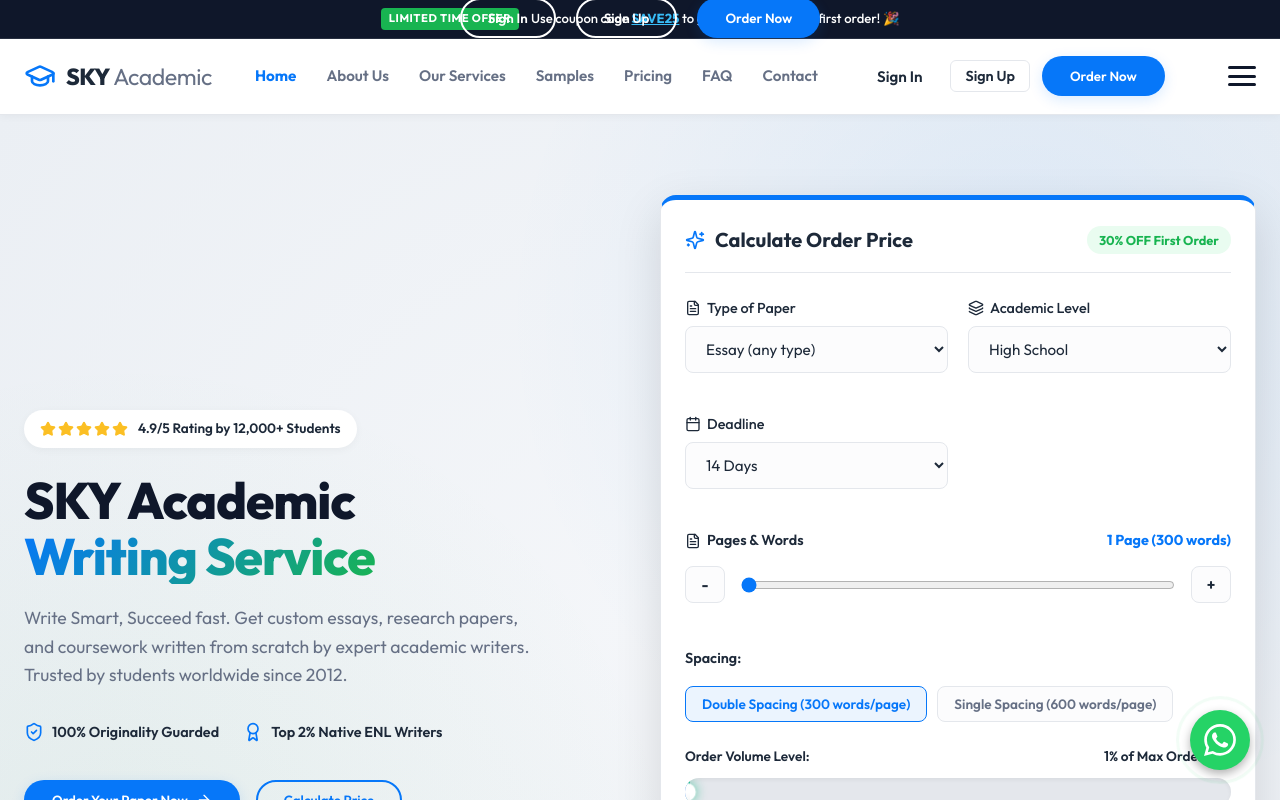
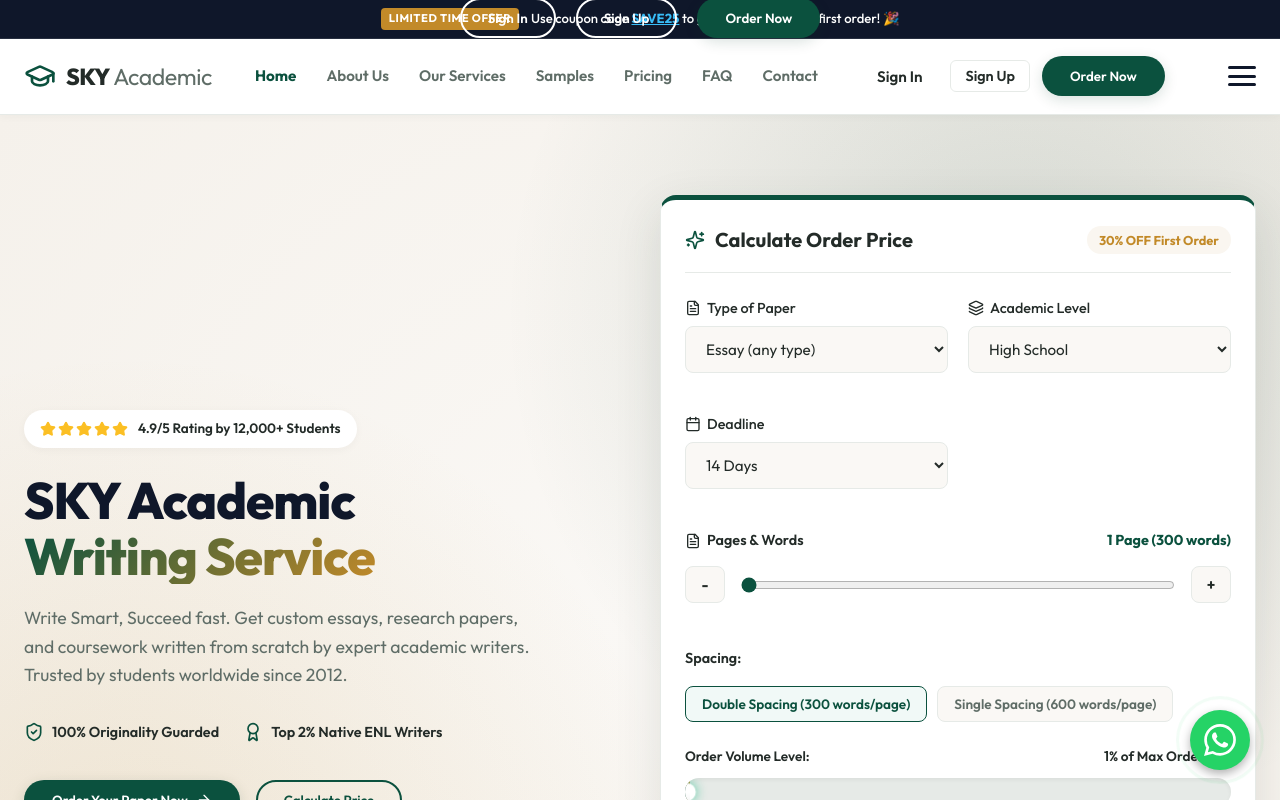
Before and after one commit to usmanwajid09/Academic-Writing, a React (Vite) app: page / in a window 1280 px wide. Shown: the top 800 px of the page. Built offline with nearby package versions, Linux system fonts and the light colour scheme.

Commit message:
feat: overhaul color palette to premium Forest Green and Warm Champagne/Gold Ivy League theme

```diff
--- a/src/index.css
+++ b/src/index.css
@@ -3,30 +3,28 @@
 :root {
   --font-family: 'Outfit', -apple-system, BlinkMacSystemFont, 'Segoe UI', Roboto, Oxygen, Ubuntu, Cantarell, sans-serif;
 
-  /* Primary HSL Color Palette */
-  --hue: 212;
-  --primary: HSL(var(--hue), 95%, 50%);
-  --primary-hover: HSL(var(--hue), 95%, 42%);
-  --primary-light: HSL(var(--hue), 95%, 96%);
-  --primary-glow: rgba(0, 122, 255, 0.15);
-
-  /* Accent HSL Color Palette */
-  --accent-hue: 142;
-  --accent: HSL(var(--accent-hue), 76%, 40%);
-  --accent-hover: HSL(var(--accent-hue), 76%, 33%);
-  --accent-light: HSL(var(--accent-hue), 76%, 95%);
-  --accent-glow: rgba(40, 167, 69, 0.15);
-
-  /* Neutral Color Palette (Light Mode Default) */
-  --text-main: #1d2939;
-  --text-muted: #667085;
-  --border-light: #e4e7ec;
-  --bg-main: #fcfcfd;
+  /* Primary HSL Color Palette - Deep Forest Green */
+  --primary: HSL(164, 76%, 18%);
+  --primary-hover: HSL(164, 76%, 12%);
+  --primary-light: HSL(164, 40%, 96%);
+  --primary-glow: rgba(10, 58, 42, 0.15);
+
+  /* Accent HSL Color Palette - Luxury Gold */
+  --accent: HSL(38, 65%, 46%);
+  --accent-hover: HSL(38, 65%, 38%);
+  --accent-light: HSL(38, 50%, 96%);
+  --accent-glow: rgba(189, 138, 39, 0.15);
+
+  /* Neutral Color Palette (Warm Champagne/Cream Theme) */
+  --text-main: #232b28;
+  --text-muted: #5f6d67;
+  --border-light: #e6eae7;
+  --bg-main: #faf8f5;
   --bg-card: #ffffff;
 
-  --shadow-color: rgba(0, 0, 0, 0.04);
-  --shadow-color-md: rgba(0, 0, 0, 0.08);
-  --shadow-color-lg: rgba(0, 0, 0, 0.12);
+  --shadow-color: rgba(42, 58, 50, 0.04);
+  --shadow-color-md: rgba(42, 58, 50, 0.08);
+  --shadow-color-lg: rgba(42, 58, 50, 0.12);
 
   /* Dimensions & Offsets */
   --radius-sm: 8px;
@@ -435,9 +433,9 @@
 }
 
 .gradient-bg-hero {
-  background: radial-gradient(circle at 80% 20%, rgba(0, 122, 255, 0.08) 0%, transparent 40%),
-              radial-gradient(circle at 10% 80%, rgba(40, 167, 69, 0.06) 0%, transparent 40%),
-              radial-gradient(circle at 50% 50%, rgba(244, 246, 249, 1) 0%, rgba(235, 239, 244, 1) 100%);
+  background: radial-gradient(circle at 80% 20%, var(--primary-glow) 0%, transparent 40%),
+              radial-gradient(circle at 10% 80%, var(--accent-glow) 0%, transparent 40%),
+              radial-gradient(circle at 50% 50%, var(--bg-main) 0%, #f5f1eb 100%);
 }
 
 .glow-card-primary {
@@ -1342,7 +1340,7 @@
 }
 .liquid-fill {
   height: 100%;
-  background: linear-gradient(90deg, #3b82f6, #10b981);
+  background: linear-gradient(90deg, var(--primary), var(--accent));
   border-radius: var(--radius-full);
   transition: width 0.3s cubic-bezier(0.16, 1, 0.3, 1), background 0.3s ease;
   position: relative;
```
